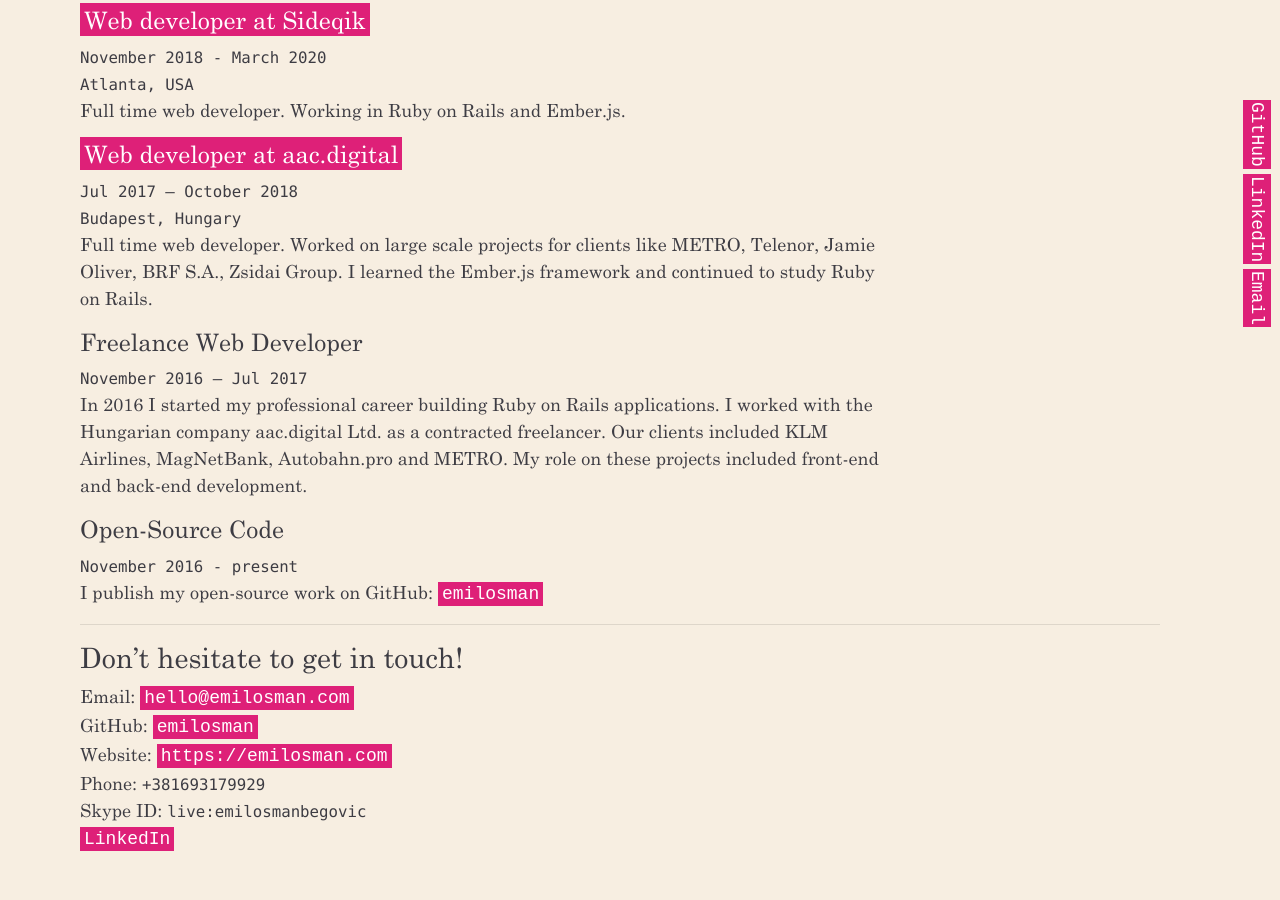
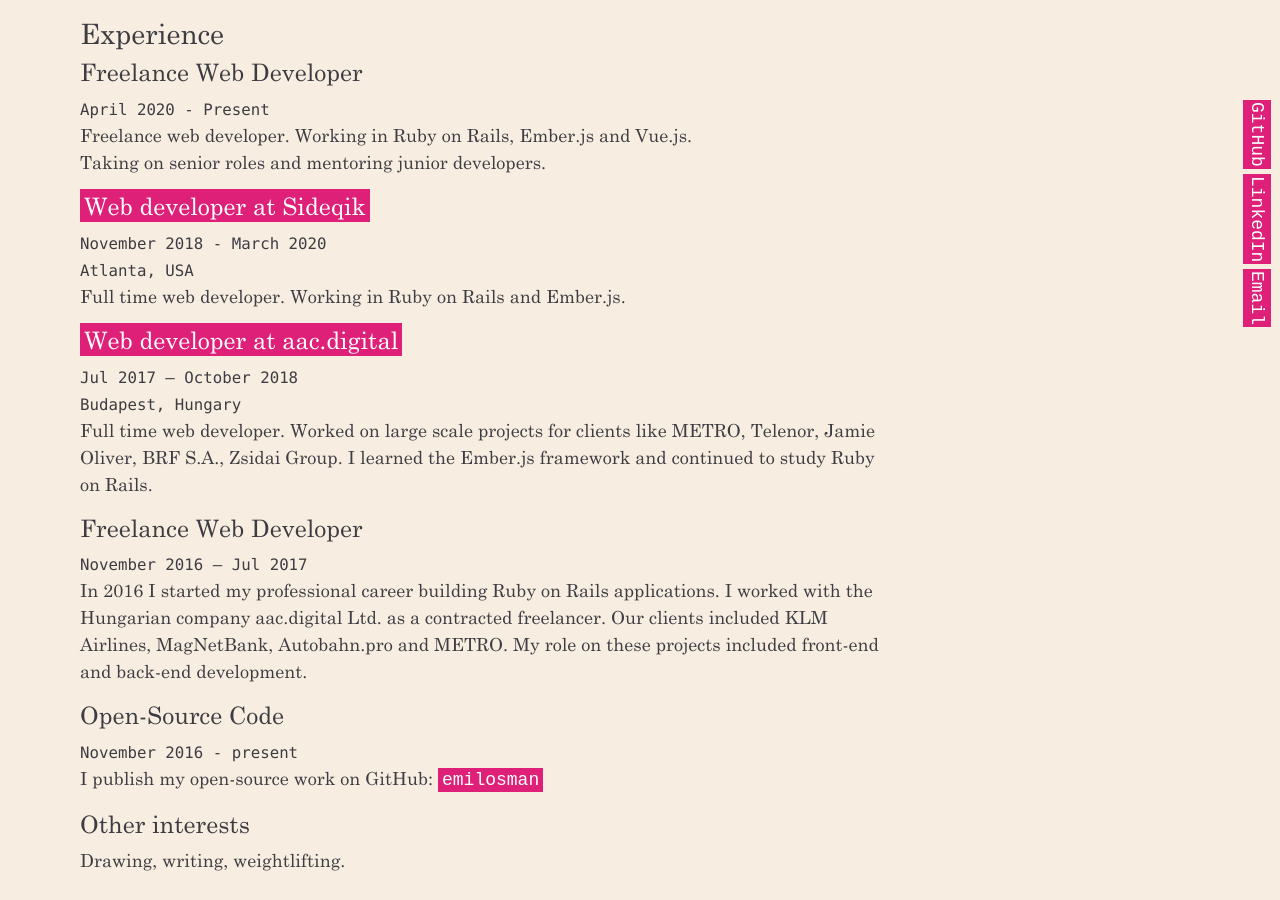
Before and after one commit to emilosmanbegovicmm/emilosman, a Jekyll site: the page built from cv.md, in a window 1280 px wide and 900 px high, scrolled down 1074 px. Built offline with Jekyll 4.4.1, drawn with Linux system fonts in a browser that asks for light colours; our own code applies the rules of GitHub Pages for plain Markdown files; before the commit the page ends 1953 px from its top, so only the background shows below that; some of the changed text lies outside the part shown.

Commit message:
update cv

```diff
--- a/cv.md
+++ b/cv.md
@@ -57,12 +64,5 @@
 I publish my open-source work on GitHub:
 [emilosman](https://www.github.com/emilosman)
 
-___
-
-### Don't hesitate to get in touch!
-Email: [hello@emilosman.com](mailto:hello@emilosman.com)
-GitHub: [emilosman](https://www.github.com/emilosman)
-Website: [https://emilosman.com](https://emilosman.com)
-Phone: `+381693179929`
-Skype ID: `live:emilosmanbegovic`
-[LinkedIn](https://www.linkedin.com/in/emil-osmanbegovi%C4%87-357579123/)
+#### Other interests
+Drawing, writing, weightlifting.
```
Also changed, not shown: other parts of cv.md (+7 -0 lines).
